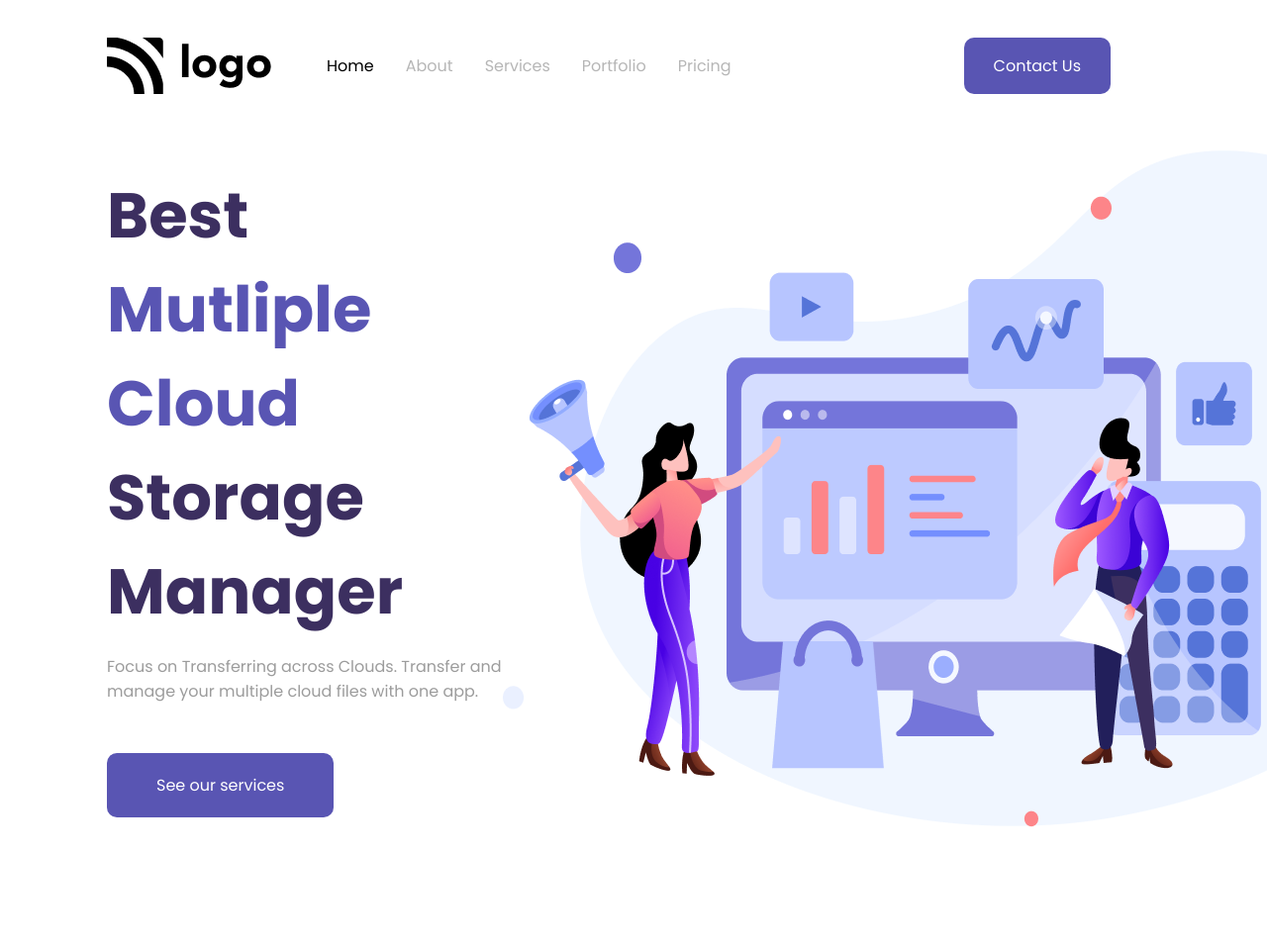
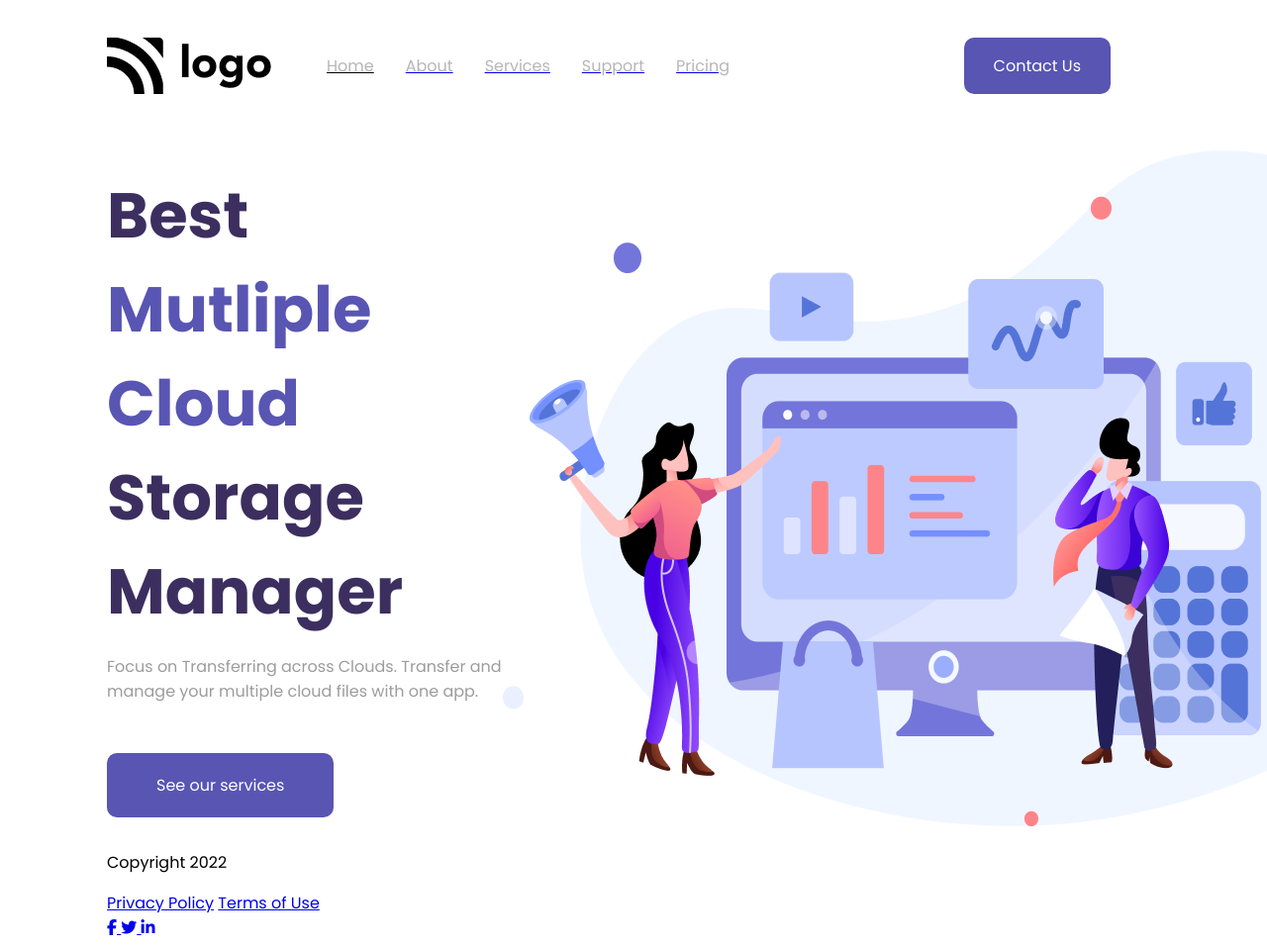
Before and after one commit to kishorebabu15/multicloud_services, a plain HTML site: page index.html in a window 1280 px wide. Shown: the top 958 px of the page at 99% size. Before the commit the page ends 851 px from the top, so only its background shows below. Drawn offline with Linux system fonts and the light colour scheme.

Commit message:
Update index.html

```diff
--- a/index.html
+++ b/index.html
@@ -13,6 +13,7 @@
       href="https://fonts.googleapis.com/css2?family=Poppins:wght@200;300;400;500;600;700;800&display=swap"
       rel="stylesheet"
     />
+    <script src="https://kit.fontawesome.com/4b6152922b.js" crossorigin="anonymous"></script>
     <title>Multicloud Services</title>
   </head>
   <body>
@@ -24,11 +25,11 @@
           </div>
           <div class="grow-list">
             <ul class="list">
-              <li class="list-item">Home</li>
-              <li class="list-item">About</li>
-              <li class="list-item">Services</li>
-              <li class="list-item">Portfolio</li>
-              <li class="list-item">Pricing</li>
+              <a href="./index.html"><li class="list-item">Home</li></a>
+              <a href="https://www.multcloud.com/product"><li class="list-item">About</li></a>
+              <a href="https://www.multcloud.com/product"><li class="list-item">Services</li></a>
+              <a href="https://www.multcloud.com/support"><li class="list-item">Support</li></a>
+              <a href="https://www.multcloud.com/price"><li class="list-item">Pricing</li></a>
             </ul>
           </div>
           <div class="button-group">
@@ -55,6 +56,24 @@
           </div>
         </div>
       </section>
+      <footer>
+        <div>
+          <p>Copyright 2022</p>
+          <a href="/privacy-policy">Privacy Policy</a>
+          <a href="/terms-of-use">Terms of Use</a>
+        </div>
+        <div>
+          <a href="https://www.facebook.com/your-page">
+            <i class="fa fa-facebook" aria-hidden="true"></i>
+          </a>
+          <a href="https://twitter.com/your-handle">
+            <i class="fa fa-twitter" aria-hidden="true"></i>
+          </a>
+          <a href="https://twitter.com/your-handle">
+            <i class="fa fa-linkedin" aria-hidden="true"></i>
+          </a>
+        </div>
+      </footer>
     </div>
   </body>
 </html>
```
